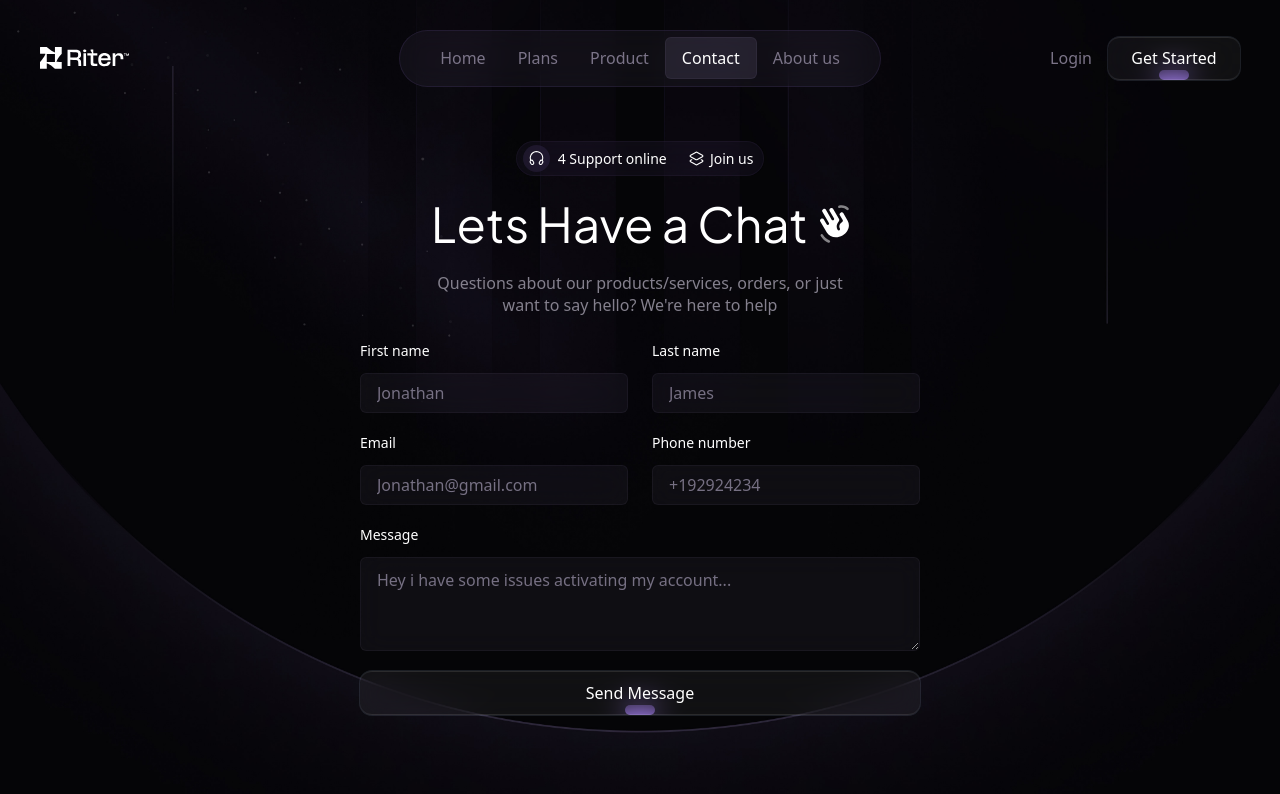
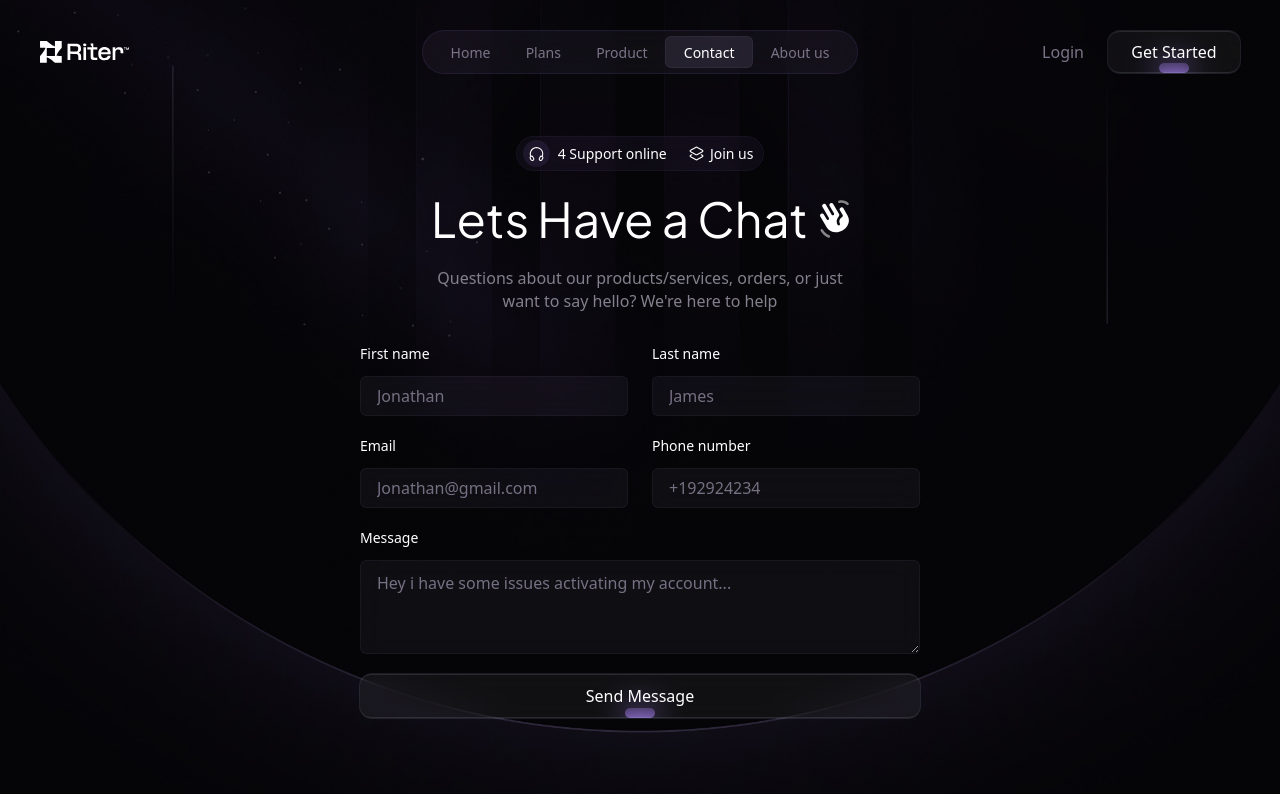
Before and after one commit to MiladDevarts/rizer-contact, a React (Vite) app: page / in a window 1280 px wide. Shown: the top 794 px of the page. Built offline with nearby package versions, Linux system fonts and the light colour scheme.

Commit message:
fix: spacings

```diff
--- a/src/components/Navigation/index.jsx
+++ b/src/components/Navigation/index.jsx
@@ -19,7 +19,7 @@ const Navigation = () => {
         </div>
       </div>
       <div className="w-[20%] flex justify-end">
-        <div className="flex items-center gap-4 text-[#7B7488] ">
+        <div className="flex items-center gap-6 text-[#7B7488] ">
           <a href="#">Login</a>
           <div class="btn w-[8.25rem] h-[2.68rem]">
             <a href="#">Get Started</a>
--- a/src/components/Title/index.jsx
+++ b/src/components/Title/index.jsx
@@ -2,7 +2,7 @@ import React from "react";
 
 const Title = () => {
   return (
-    <section className="flex flex-col gap-3 justify-center items-center my-6">
+    <section className="flex flex-col gap-3 justify-center items-center my-8">
       <div className="info-box">
         <div className="flex gap-2 items-center">
           <div className="flex justify-center items-center w-[1.7rem] h-[1.7rem] rounded-full bg-[#AA80FF]/10">
--- a/src/index.css
+++ b/src/index.css
@@ -23,11 +23,11 @@ main {
 }
 
 .menu {
-  @apply flex items-center px-[1.5rem] py-[0.4rem] bg-[#DBC8FF]/5 backdrop-blur-md  rounded-full border border-[#AA80FF]/10;
+  @apply flex items-center text-[14px] px-[0.6rem] py-[0.3rem] bg-[#DBC8FF]/5 backdrop-blur-md  rounded-full border border-[#AA80FF]/10;
 }
 
 .menu a {
-  @apply inline-block px-[1rem] py-[0.5rem] text-[#7B7488] hover:text-white transition-colors ease-linear;
+  @apply inline-block px-[1.1rem] py-[0.3rem] text-[#7B7488] hover:text-white transition-colors ease-linear;
 }
 
 .menu a.active {
```
